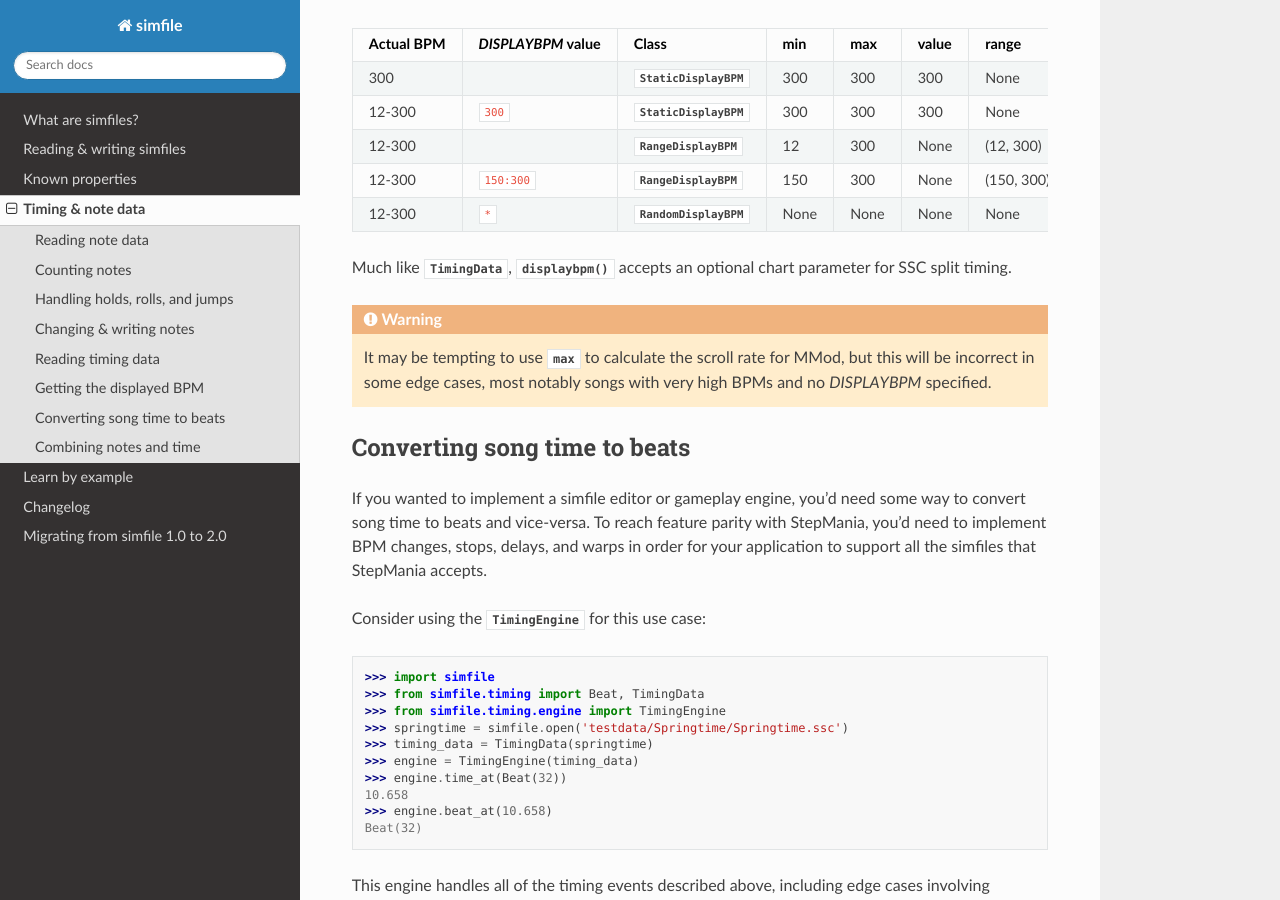
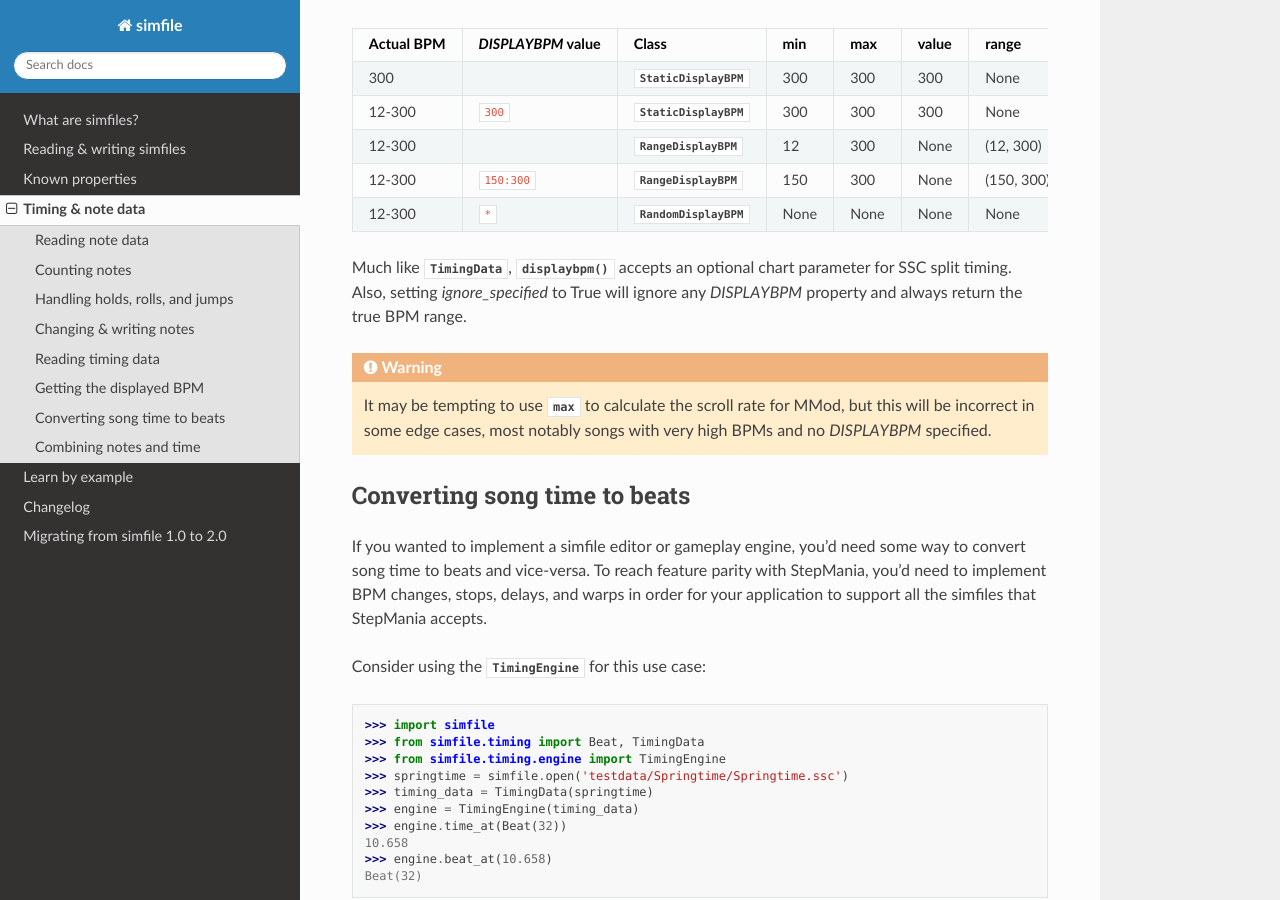
Before and after one commit to garcia/simfile, a Sphinx documentation site: the page built from docs/source/timing-note-data.rst, in a window 1280 px wide and 900 px high, scrolled down 5684 px. Built offline with Sphinx 7.4.7 and the Read the Docs theme 2.0.0, drawn with Linux system fonts in a browser that asks for light colours.

Commit message:
add ignore_specified

```diff
--- a/docs/source/timing-note-data.rst
+++ b/docs/source/timing-note-data.rst
@@ -321,8 +321,9 @@ Actual BPM `DISPLAYBPM` value Class                     min  max  value range
 ========== ================== ========================= ==== ==== ===== ==========
 
 Much like :class:`.TimingData`,
-:func:`.displaybpm` accepts an optional chart parameter
-for SSC split timing.
+:func:`.displaybpm` accepts an optional chart parameter for SSC split timing.
+Also, setting *ignore_specified* to True will ignore any `DISPLAYBPM` property
+and always return the true BPM range.
 
 .. warning::
 
```
Also changed, not shown: 2 other files.
